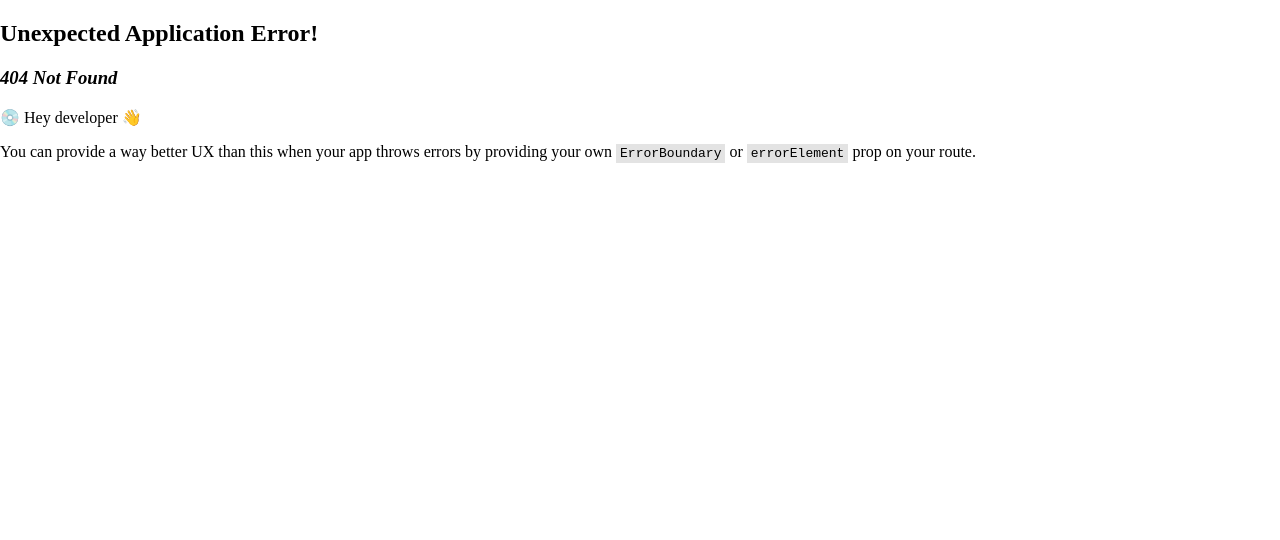
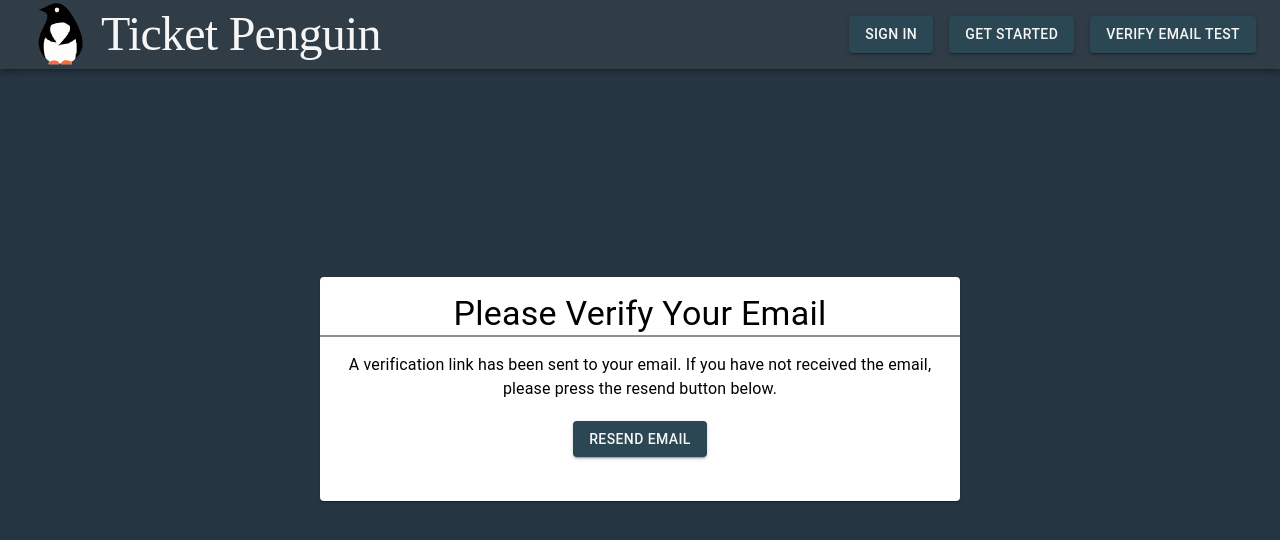
Before and after one commit to Devature/penguin-client, a React (Vite) app: page /verify in a window 1280 px wide. Before the commit this address had no page. Shown: the top 540 px of the page. Built offline with nearby package versions, Linux system fonts and the light colour scheme; a web font is replaced by a local one.

Commit message:
Added verification page
Added an email verification card and page, as well as added it to routes and its hook to the navigation utilities.

```diff
--- a/src/components/AppBar.tsx
+++ b/src/components/AppBar.tsx
@@ -14,7 +14,7 @@ import MenuItem from '@mui/material/MenuItem';
 import { Stack } from '@mui/material';
 import { useAuth } from '../util/auth/useAuth';
 import PenguinIcon from '../assets/penguins/penguin-icon.tsx';
-import {useSignUpNavigation, useLoginNavigation} from '../util/hooks/navigationUtilities.ts';
+import {useSignUpNavigation, useLoginNavigation, useVerifyNavigation} from '../util/hooks/navigationUtilities.ts';
 import {Link} from "react-router-dom";
 
 
@@ -48,6 +48,8 @@ function ResponsiveAppBar() {
     {/* Works the same as the signup navigation method */}
     /** Navigate to login page */
     const navigateToLogin  = useLoginNavigation();
+
+    const navigateToVerify = useVerifyNavigation();
 
 
     {/* We're grabbing the function for navigating to the signup page by calling the hook
@@ -267,6 +269,10 @@ function ResponsiveAppBar() {
                             <Button onClick={navigateToSignUp}>
                                 Get Started
                             </Button>
+
+                            <Button onClick={navigateToVerify}>
+                                Verify Email Test
+                            </Button>
                         </Stack>
                     )}
                 </Toolbar>
--- /dev/null
+++ b/src/components/EmailVerificationCard.tsx
@@ -0,0 +1,41 @@
+{/* Using an interface for the onresendemail function
+    A function will have to be declared and passed to the card as a prop in the main page
+    This function will contain the logic for what happens on clicking the resend verification button
+    The arrow function syntax is -- () means it has no params, and => void means it returns nothing
+    As well, the {onResendEmail}: EmailVerificationCardProps is taking the prop passed in and saving it to the
+    onResendEmail variable
+
+    The divider is currently spanning the whole card; this can be changed by removing the calc and the negative left margin
+     -- Aaron */}
+
+import React from 'react';
+import {Card, CardContent, Typography, Button, Divider} from '@mui/material';
+
+
+interface EmailVerificationCardProps {
+    onResendEmail: () => void;
+    };
+
+const EmailVerificationCard = ({ onResendEmail }: EmailVerificationCardProps) => {
+    return (
+        <Card style={{width:'100%',
+                        maxWidth: '50vw',
+                        backgroundColor: '#ffffff',
+                        boxShadow: 2}}>
+            <CardContent sx={{padding: '16px'}}>
+                <Typography variant="h4" align="center" color="black">
+                    Please Verify Your Email
+                </Typography>
+                <Divider sx={{ borderWidth: 1, marginBottom: 2, width: 'calc(100% + 32px)', marginLeft: -2}} color="grey"/>
+                <Typography variant="body1" align="center" color="black">
+                    A verification link has been sent to your email. If you have not received the email, please press the resend button below.
+                </Typography>
+                <Button variant="contained" size="medium" style={{display: 'block', margin: '20px auto'}} onClick={onResendEmail}>
+                    Resend Email
+                </Button>
+                </CardContent>
+        </Card>
+        );
+    };
+
+export default EmailVerificationCard;
--- /dev/null
+++ b/src/pages/EmailVerificationPage.tsx
@@ -0,0 +1,30 @@
+{/* This currently has a placeholder popup for the resend verification button
+    Somebody will have to wire the API calls to send and resend verification emails -- Aaron*/}
+
+
+import React from 'react';
+import { Box } from '@mui/material';
+import EmailVerificationCard from '../components/EmailVerificationCard';
+
+const EmailVerificationPage = () => {
+    const handleResendEmail = () => {
+            window.alert("Verification Email sent! TODO: Implement call to backend!");
+        };
+
+
+    return (
+        <Box
+            display="flex"
+            justifyContent="center"
+            alignItems="center"
+            minHeight="80vh"
+            >
+
+                <EmailVerificationCard onResendEmail={handleResendEmail} />
+
+            </Box>
+
+        );
+    };
+
+export default EmailVerificationPage;
--- a/src/routes.tsx
+++ b/src/routes.tsx
@@ -6,6 +6,7 @@ import WorkIndex from './pages/WorkIndex';
 import SignIn from './pages/SignIn'; //this imports the SignIn function from the SignIn.tsx file -- Aaron
 import Layout from './components/Layout';  // Import the Layout component
 import SignUp from './pages/SignUp';
+import EmailVerificationPage from './pages/EmailVerificationPage';
 
 //this gets used by app.tsx
 export const router = createBrowserRouter([
@@ -23,6 +24,7 @@ export const router = createBrowserRouter([
             { path: '/works', element: <WorkIndex /> },
             { path: '/signin', element: <SignIn /> },
             { path: '/register', element: <SignUp /> },
+            { path: '/verify', element: <EmailVerificationPage />}
         ],
     },
 ]);
--- a/src/util/hooks/navigationUtilities.ts
+++ b/src/util/hooks/navigationUtilities.ts
@@ -21,6 +21,14 @@ export const useSignUpNavigation = (): (() => void) => {
     };
 };
 
+export const useVerifyNavigation = (): (() => void) => {
+    const navigate: NavigateFunction = useNavigate();
+
+    return () => {
+        navigate('/verify');
+    };
+};
+
 /** Same as the sign up navigation function but navigates to the login page */
 export const useLoginNavigation = (): (() => void) => {
     const navigate: NavigateFunction = useNavigate();
```
